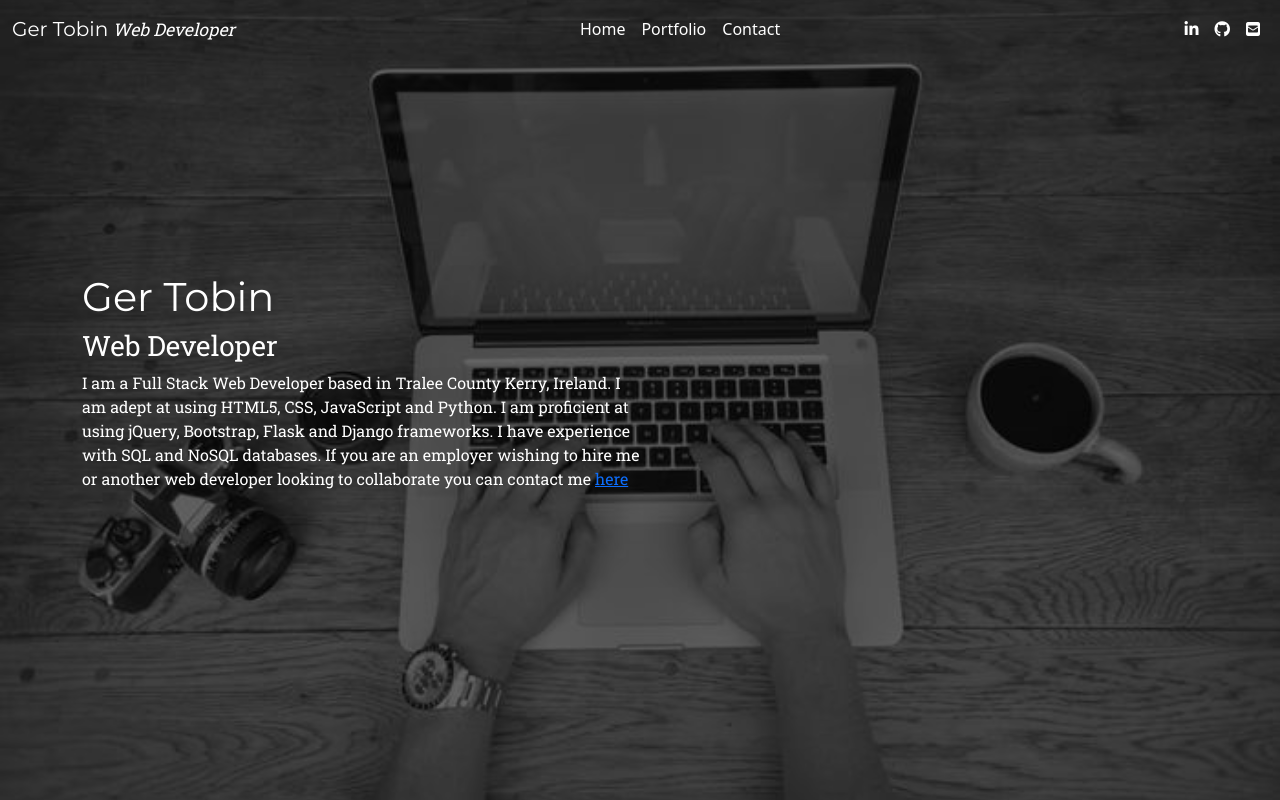
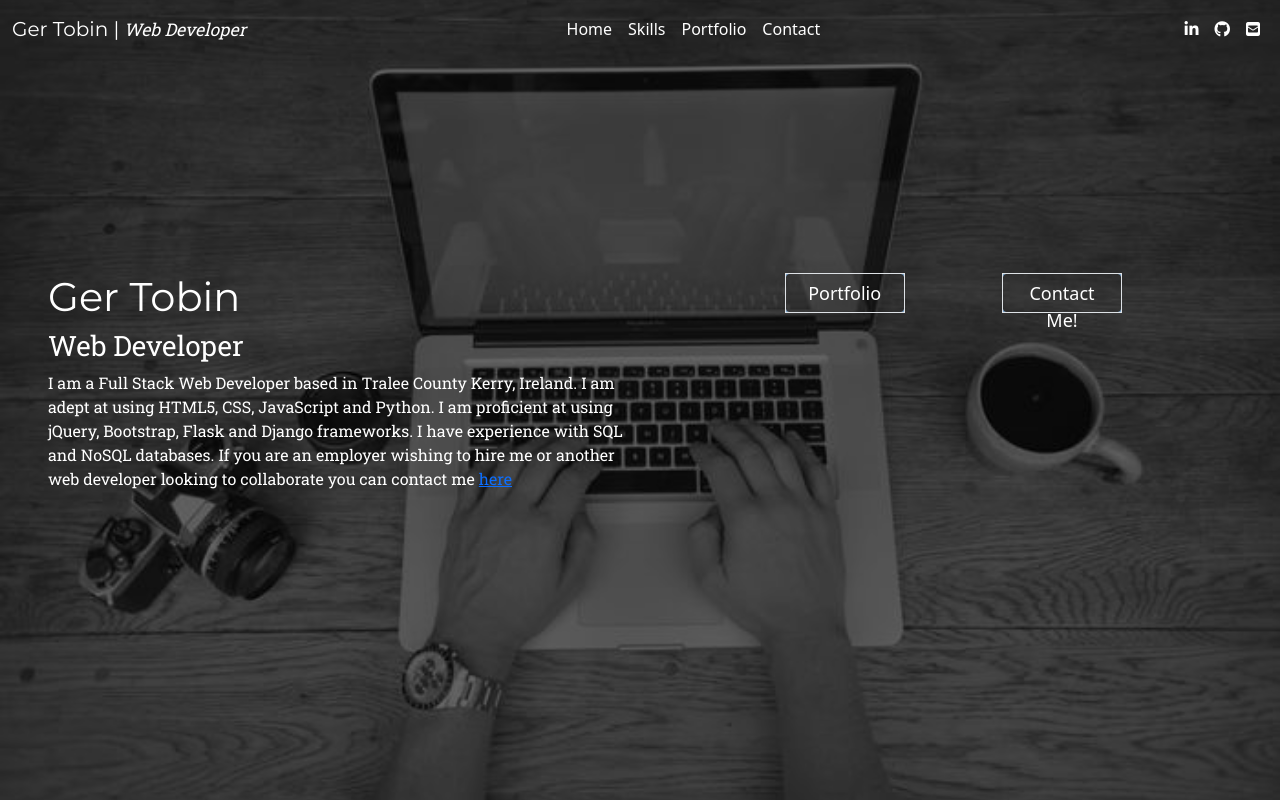
Before and after one commit to Gertobin11/personal-portfolio, a Django app: page / in a window 1280 px wide. Run offline with Django 3.2, Linux system fonts and the light colour scheme; some libraries are stand-ins or nearby versions.

Commit message:
added animate on scroll to the project and initiated the process of adding buttons to the cta section

```diff
--- a/home/templates/home/index.html
+++ b/home/templates/home/index.html
@@ -1,14 +1,16 @@
 {% extends 'base.html' %}
 {% block content %}
-    <main class="container">
+    <main>
         <div class="row" id="cta-section">
-            <div class="col-12">
-                <h1 class=" text-white title-text">
+            <div class="col-12 col-md-6">
+                <h1 id="cta-header" data-aos-delay="300" data-aos="flip-right"
+                    class="text-white title-text ps-2 ps-md-5">
                     Ger Tobin</h1>
-                <h3 class="text-white paragraph-text">
+                <h3 id="cta-sub" data-aos-delay="700" data-aos="flip-right"
+                    class="text-white paragraph-text ps-2 ps-md-5">
                     Web Developer
                 </h3>
-                <p class="text-white paragraph-text w-50">
+                <p id="cta-para" data-aos-delay="1000" data-aos="flip-right" class="text-white paragraph-text ps-2 ps-md-5">
                     I am a Full Stack Web Developer based in Tralee County Kerry, Ireland.
                     I am adept at using HTML5, CSS, JavaScript and Python. I am proficient at using jQuery,
                     Bootstrap, Flask and Django frameworks. I have experience with SQL and NoSQL databases.
@@ -16,6 +18,32 @@
                     you can contact me <a href="#">here</a>
                 </p>
             </div>
+            <div class="col-5 offset-1 col-md-2 offset-1">
+                <div class="container">
+                    <div class="center">
+                        <button class="btn">
+                            <svg width="120px" height="40px" viewBox="0 0 180 60" class="border">
+                                <polyline points="179,1 179,59 1,59 1,1 179,1" class="bg-line" />
+                                <polyline points="179,1 179,59 1,59 1,1 179,1" class="hl-line" />
+                            </svg>
+                            <span>Portfolio</span>
+                        </button>
+                    </div>
+                </div>
+            </div>
+            <div class="col-5 offset-1 col-md-2 offset-md-0">
+                <div class="container">
+                    <div class="center">
+                        <button class="btn">
+                            <svg width="120px" height="40px" viewBox="0 0 180 60" class="border">
+                                <polyline points="179,1 179,59 1,59 1,1 179,1" class="bg-line" />
+                                <polyline points="179,1 179,59 1,59 1,1 179,1" class="hl-line" />
+                            </svg>
+                            <span>Contact Me!</span>
+                        </button>
+                    </div>
+                </div>
+            </div>
         </div>
     </main>
 {% endblock %}
--- a/static/css/base.css
+++ b/static/css/base.css
@@ -6,14 +6,15 @@
     box-sizing: border-box;
 }
 
-body {
+html, body {
     background-image: url('../../media/coding-background.jpg');
     background-position: center;
     background-repeat: no-repeat;
     background-size: cover;
     box-shadow:inset 0 0 0 2000px rgba(0, 0, 0, 0.6);
     min-height: 100vh;
-    min-width: 100vw;
+    max-width: 100%;
+    overflow-x: hidden;
 }
 
 .black-overlay {
@@ -32,6 +33,18 @@ body {
 
 .horz-center {
     margin: 0 auto;
+}
+
+.brt-grn {
+    color: #2a9d8f;
+}
+
+.brt-yellow {
+    color: #e9c46a;
+}
+
+.brt-orange {
+    color: #f4a261;
 }
 
 /* Navbar styles */
@@ -56,8 +69,49 @@ main {
     top: 30%;
 }
 
+/* Style for button animation from https://webdeasy.de/en/top-css-buttons-en/ */
 
+.btn {
+    width: 120px;
+    height: 40px;
+    cursor: pointer;
+    background: transparent;
+    border: 1px solid #91C9FF;
+    outline: none;
+    transition: 1s ease-in-out;
+}
 
+svg {
+    position: absolute;
+    left: 0;
+    top: 0;
+    fill: none;
+    stroke: #fff;
+    stroke-dasharray: 150 480;
+    stroke-dashoffset: 150;
+    transition: 1s ease-in-out;
+}
+
+.btn:hover {
+    transition: 1s ease-in-out;
+    background: #4F95DA;
+}
+
+.btn:hover svg {
+    stroke-dashoffset: -480;
+}
+
+.btn span {
+    color: white;
+    font-size: 18px;
+    font-weight: 100;
+}
+
+.center {
+    width: 120px;
+    height: 40px;
+    position: absolute;
+}
 
 
 
@@ -68,4 +122,7 @@ main {
     .navbar-brand {
         font-size: 15px;
     }
+    .paragraph-text {
+        font-size: 13px;
+    }
 }
--- a/templates/base.html
+++ b/templates/base.html
@@ -12,6 +12,8 @@
         <!-- Bootstrap 5 -->
         <link href="https://cdn.jsdelivr.net/npm/bootstrap@5.0.2/dist/css/bootstrap.min.css" rel="stylesheet"
             integrity="sha384-EVSTQN3/azprG1Anm3QDgpJLIm9Nao0Yz1ztcQTwFspd3yD65VohhpuuCOmLASjC" crossorigin="anonymous">
+        <!-- Animate on scroll-->
+        <link rel="stylesheet" href="https://unpkg.com/aos@next/dist/aos.css" />
         <!-- Link to base.css -->
         <link rel="stylesheet" href="{% static 'css/base.css' %}" type="text/css">
     {% endblock %}
@@ -23,6 +25,7 @@
         </script>
         <!-- Font awesome -->
         <script src="https://kit.fontawesome.com/f0ca44b893.js" crossorigin="anonymous"></script>
+        <script src="{% static 'js/base.js' %}"></script>
     {% endblock %}
 
     <title>Ger Tobin, Web Developer{% block extra_title %}{% endblock %}</title>
@@ -34,12 +37,15 @@
                 aria-controls="navbarTogglerDemo03" aria-expanded="false" aria-label="Toggle navigation">
                 <span class="navbar-toggler-icon text-white"></span>
             </button>
-            <a class="navbar-brand title-text text-white w-33" href="#">Ger Tobin<span class="paragraph-text"><em><small> Web
+            <a class="navbar-brand title-text text-white w-33" href="#">Ger Tobin |<span class="paragraph-text"><em><small> Web
                 Developer</small></em></span></a>
             <div class="me-auto ms-auto justify-content-lg-center collapse navbar-collapse" id="navbarTogglerDemo03">
                 <ul class="navbar-nav mb-lg-0">
                     <li class="nav-item">
                         <a class="text-white nav-link" aria-current="page" href="#">Home</a>
+                    </li>
+                    <li class="nav-item">
+                        <a class="text-white nav-link" href="#">Skills</a>
                     </li>
                     <li class="nav-item">
                         <a class="text-white nav-link" href="#">Portfolio</a>
@@ -77,5 +83,10 @@
         </div>
     </footer>
 
+    <script src="https://unpkg.com/aos@next/dist/aos.js"></script>
+    <script>
+        AOS.init();
+    </script>
+
 </body>
 </html>
```
Also changed, not shown: static/js/base.js (added).
